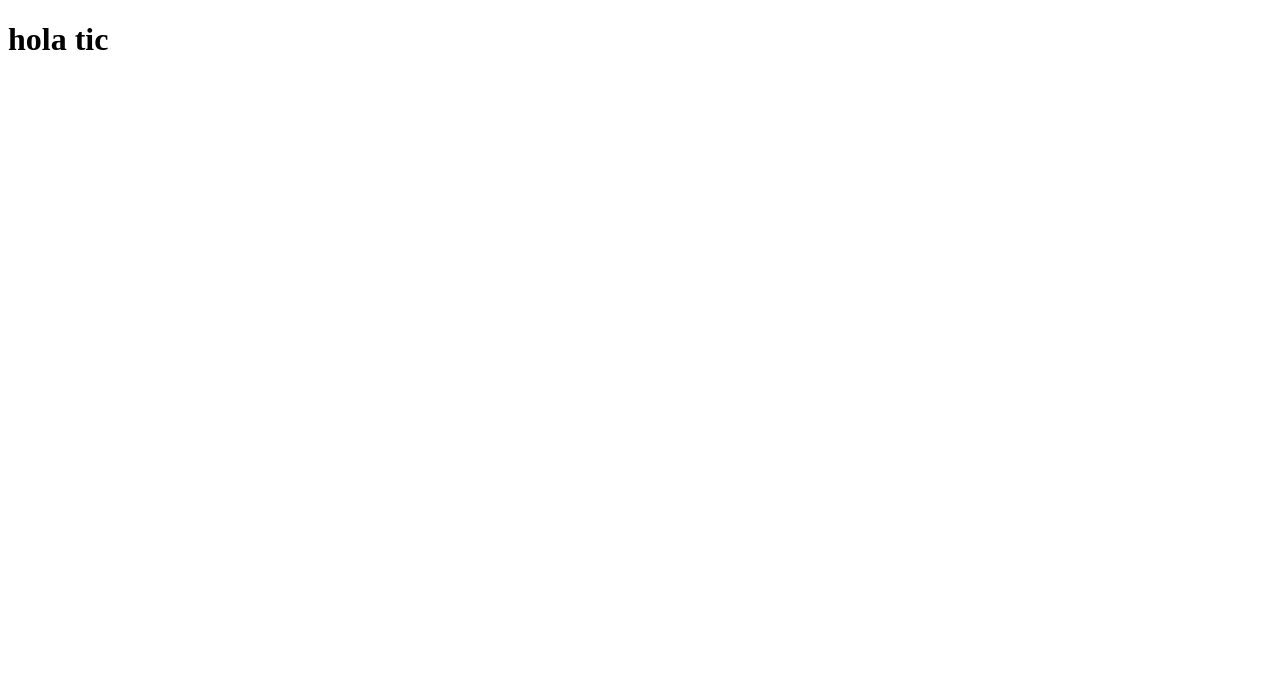
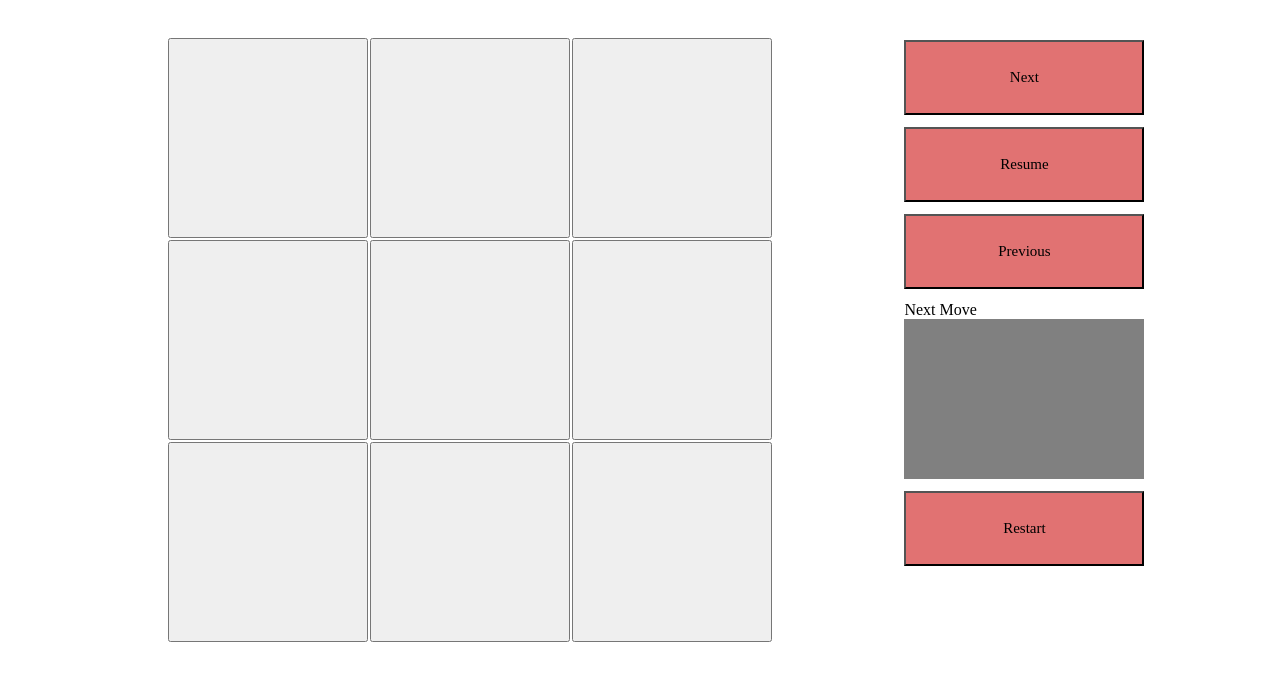
Before and after one commit to mayiPalacios/tiktaktoe-game, a React (Vite) app: page /TictacToe in a window 1280 px wide. Shown: the top 680 px of the page. Built offline with nearby package versions, Linux system fonts and the light colour scheme.

Commit message:
add winner tictactoe game

```diff
--- a/src/components/blocks/squareColor.tsx
+++ b/src/components/blocks/squareColor.tsx
@@ -71,7 +71,7 @@ const SquareColor = () => {
   }, [previousCurrent]);
 
   return (
-    <div id="container__main--timeMachine">
+    <div className="container__main">
       <div className="container__block">
         {divColors.map((colorObj, index) => (
           <button
--- /dev/null
+++ b/src/components/blocks/squareTictactoe.tsx
@@ -0,0 +1,71 @@
+import { useCallback, useEffect, useState } from "react";
+import { CalculateWinner } from "../../utils/calculateWinner";
+
+interface Iplayer {
+  moves: string[];
+  whoisNext: boolean;
+}
+
+const SquareTictactoe = () => {
+  const [winner, setWinner] = useState<string>("");
+  const [currentPlayer, setCurrentPlayer] = useState<Iplayer>({
+    moves: Array(9).fill(""),
+    whoisNext: true,
+  });
+
+  useEffect(() => {
+    const isWinner = CalculateWinner(currentPlayer.moves);
+    if (isWinner) {
+      console.log(isWinner);
+      setWinner(isWinner);
+    }
+  }, [currentPlayer.moves]);
+
+  const handleButtonClick = useCallback(
+    (index: number) => {
+      if (winner) {
+        return;
+      }
+      const newMoves = currentPlayer.moves.slice();
+      newMoves[index] = currentPlayer.whoisNext ? "X" : "O";
+      setCurrentPlayer((prevPlayer) => ({
+        moves: newMoves,
+        whoisNext: !prevPlayer.whoisNext,
+      }));
+    },
+    [winner, currentPlayer]
+  );
+
+  return (
+    <div className="container__main">
+      <div className="container__square--tictactoe">
+        {currentPlayer.moves.map((event, index) => (
+          <button
+            key={`_${index + 1}`}
+            onClick={() => handleButtonClick(index)}
+          >
+            {currentPlayer.moves[index]}
+          </button>
+        ))}
+      </div>
+      <div className="container__sidebar--btn">
+        <button>
+          <span>Next</span>
+        </button>
+        <button>
+          <span>Resume</span>
+        </button>
+        <button>
+          <span>Previous</span>
+        </button>
+        <div>
+          <span>Next Move</span>
+          <div id="div__next--move"></div>
+          <button>Restart</button>
+        </div>
+      </div>
+    </div>
+  );
+};
+
+export default SquareTictactoe;
--- a/src/pages/ticTacToe/ticTacToe.tsx
+++ b/src/pages/ticTacToe/ticTacToe.tsx
@@ -1,5 +1,12 @@
+import { Fragment } from "react";
+import SquareTictactoe from "../../components/blocks/squareTictactoe";
+
 const TictacToe = () => {
-  return <h1>hola tic</h1>;
+  return (
+    <Fragment>
+      <SquareTictactoe />
+    </Fragment>
+  );
 };
 
 export default TictacToe;
--- a/src/styles/components/_mainContainers.scss
+++ b/src/styles/components/_mainContainers.scss
@@ -1,3 +1,3 @@
-#container__main--timeMachine {
+.container__main {
   display: flex;
 }
--- a/src/styles/components/_square.scss
+++ b/src/styles/components/_square.scss
@@ -13,3 +13,24 @@
     cursor: pointer;
   }
 }
+
+.container__square--tictactoe {
+  display: grid;
+  grid-template-columns: repeat(2, 0fr) 0fr;
+  grid-template-rows: repeat(2, 1fr) 1fr;
+  gap: 2px;
+  margin: 30px;
+  margin-left: 10em;
+  button {
+    height: 25vh;
+    width: 25vh;
+  }
+}
+
+.container__sidebar--btn {
+  #div__next--move {
+    height: 20vh;
+    margin-bottom: 12px;
+    background-color: gray;
+  }
+}
--- /dev/null
+++ b/src/utils/calculateWinner.tsx
@@ -0,0 +1,21 @@
+export function CalculateWinner(moves: string[]): string | null {
+  const lines = [
+    [0, 1, 2],
+    [3, 4, 5],
+    [6, 7, 8],
+    [0, 3, 6],
+    [1, 4, 7],
+    [2, 5, 8],
+    [0, 4, 8],
+    [2, 4, 6],
+  ];
+
+  for (let i = 0; i < lines.length; i++) {
+    const [a, b, c] = lines[i];
+    if (moves[a] && moves[a] === moves[b] && moves[a] === moves[c]) {
+      return moves[a];
+    }
+  }
+
+  return null;
+}
```
Also changed, not shown: src/interfaces/InterfacesArray.ts (deleted).
